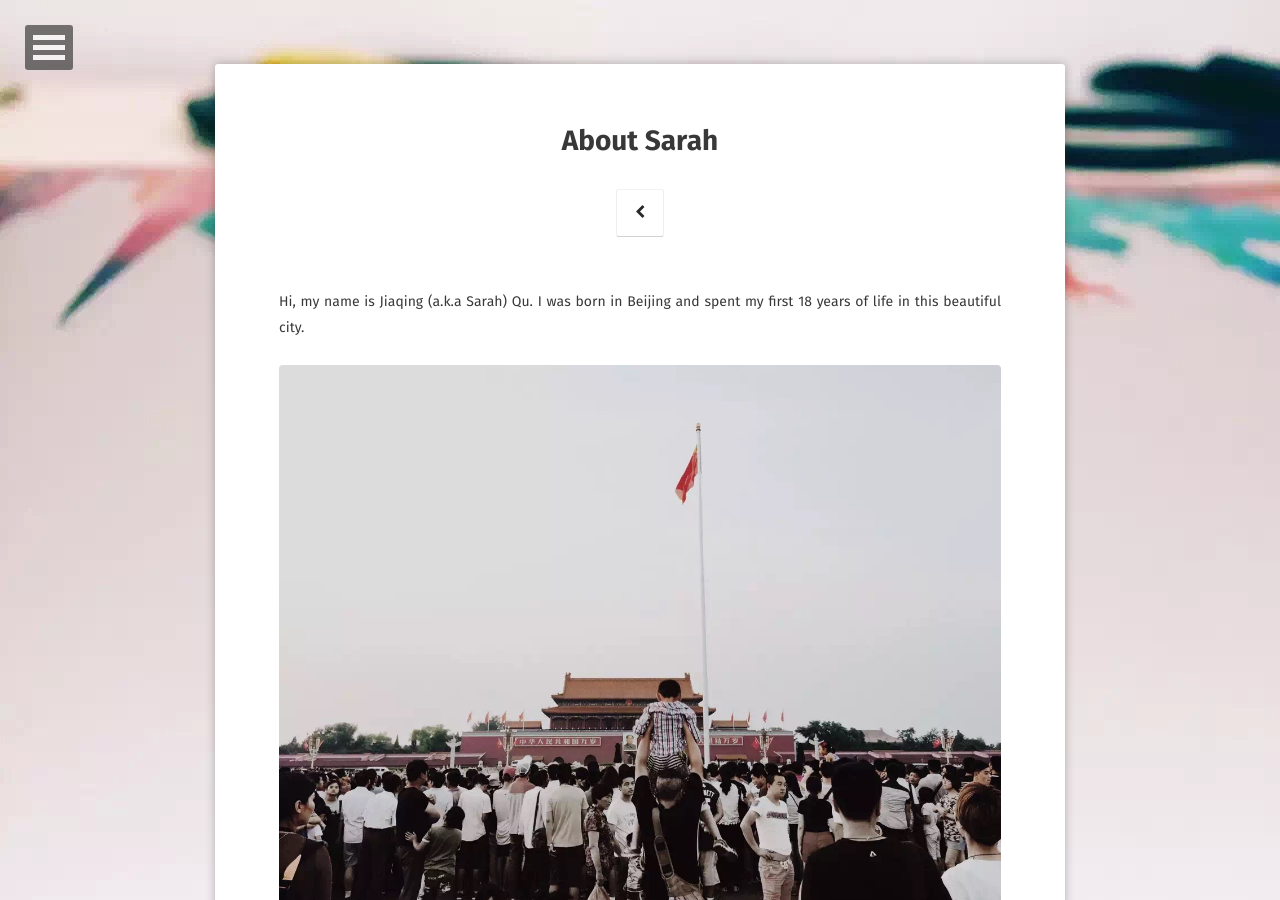
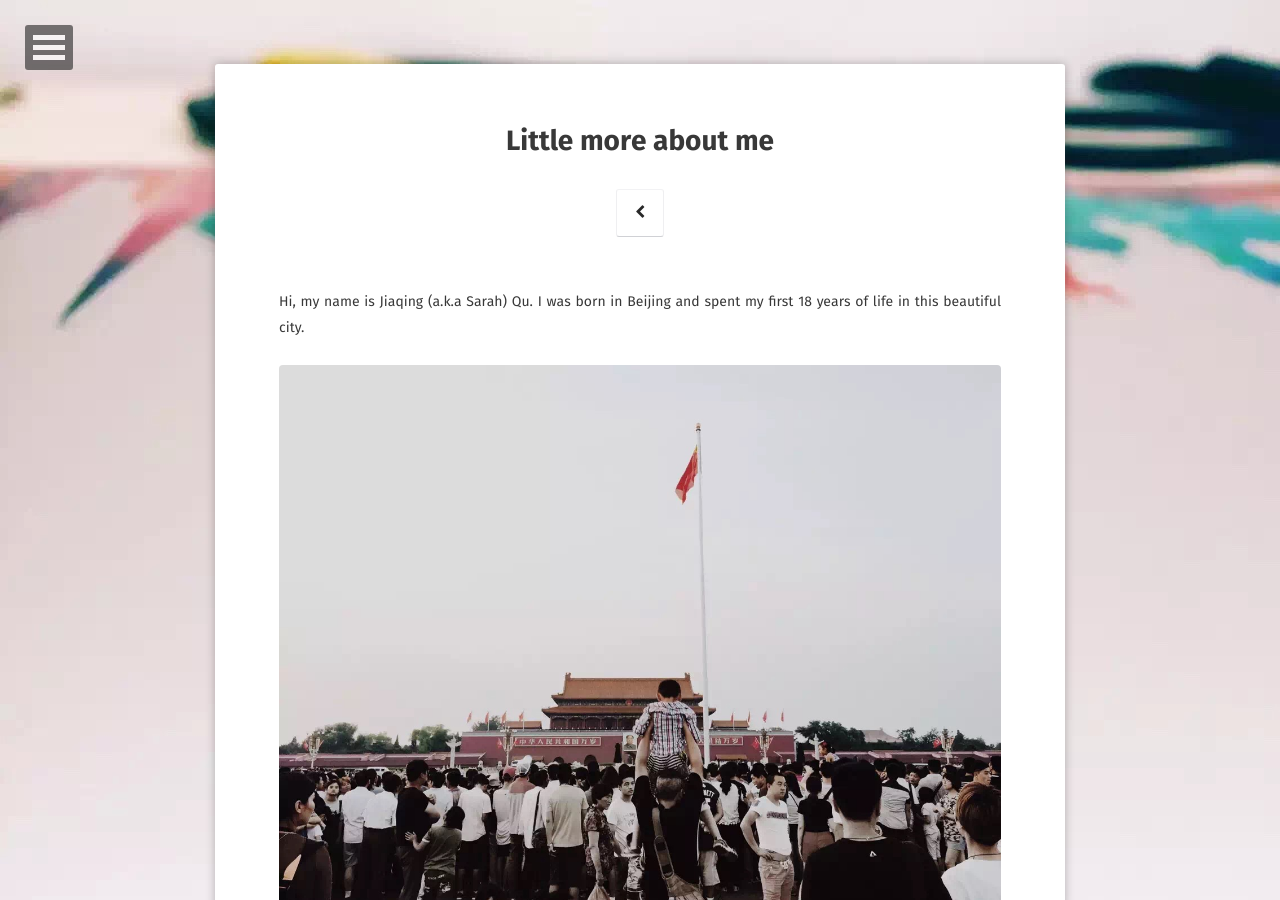
Before and after one commit to SarahQu/sarahqu.github.io, a Jekyll site: the page built from about/index.md, in a window 1280 px wide and 900 px high. Built offline with Jekyll 4.4.1, drawn with Linux system fonts in a browser that asks for light colours; some web fonts are replaced.

Commit message:
try this try that

```diff
--- a/about/index.md
+++ b/about/index.md
@@ -1,6 +1,6 @@
 ---
 layout: page
-title: About Sarah
+title: Little more about me
 tags: [about]
 date: 2017-05-17
 comments: false
```
